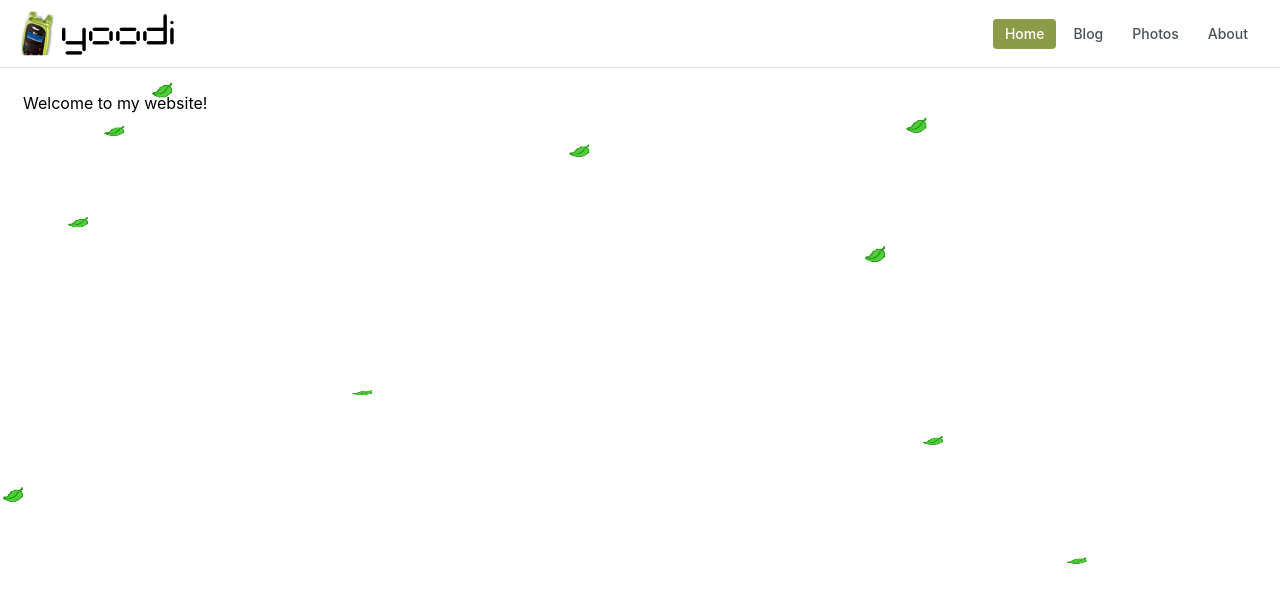
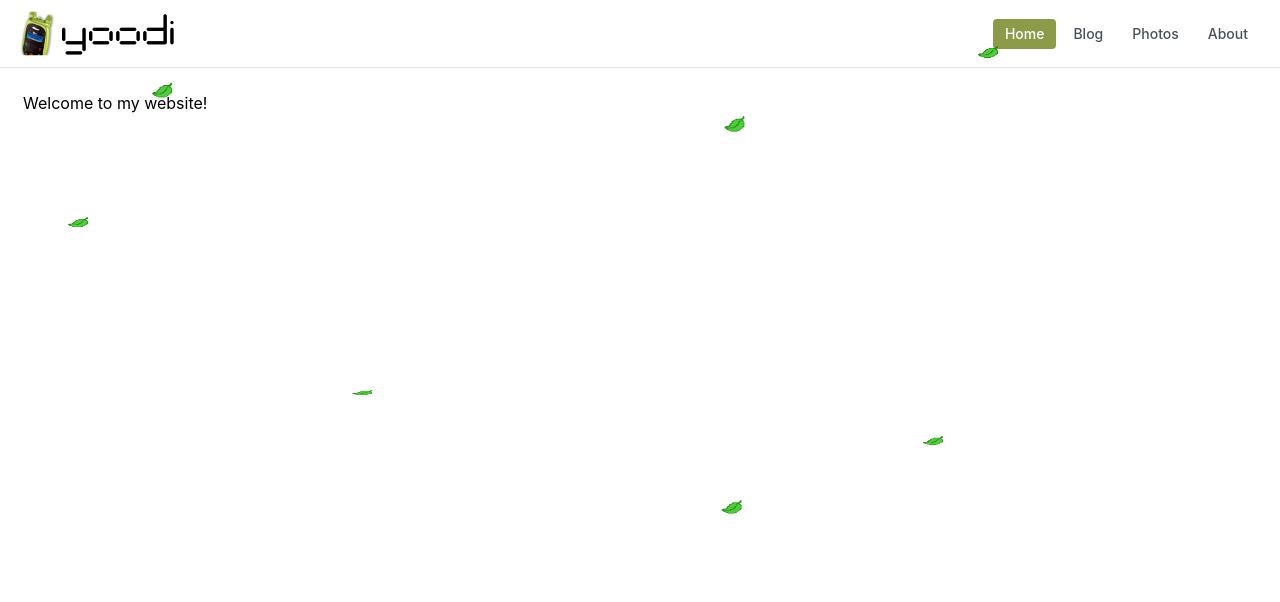
Before and after one commit to ashleyyoodi/website-vite, a React (Vite) app: page / in a window 1280 px wide. Shown: the top 602 px of the page. Built offline with nearby package versions, Linux system fonts and the light colour scheme.

Commit message:
less leaves

```diff
--- a/src/components/LeafOverlay.tsx
+++ b/src/components/LeafOverlay.tsx
@@ -7,7 +7,7 @@ export default function LeafOverlay() {
 
     useEffect(() => {
         const generateLeaves = () => {
-            const numLeaves = 10;
+            const numLeaves = 7;
             const newLeaves = [];
             for(let i=0; i<numLeaves; i++) {
                 newLeaves.push({
```
